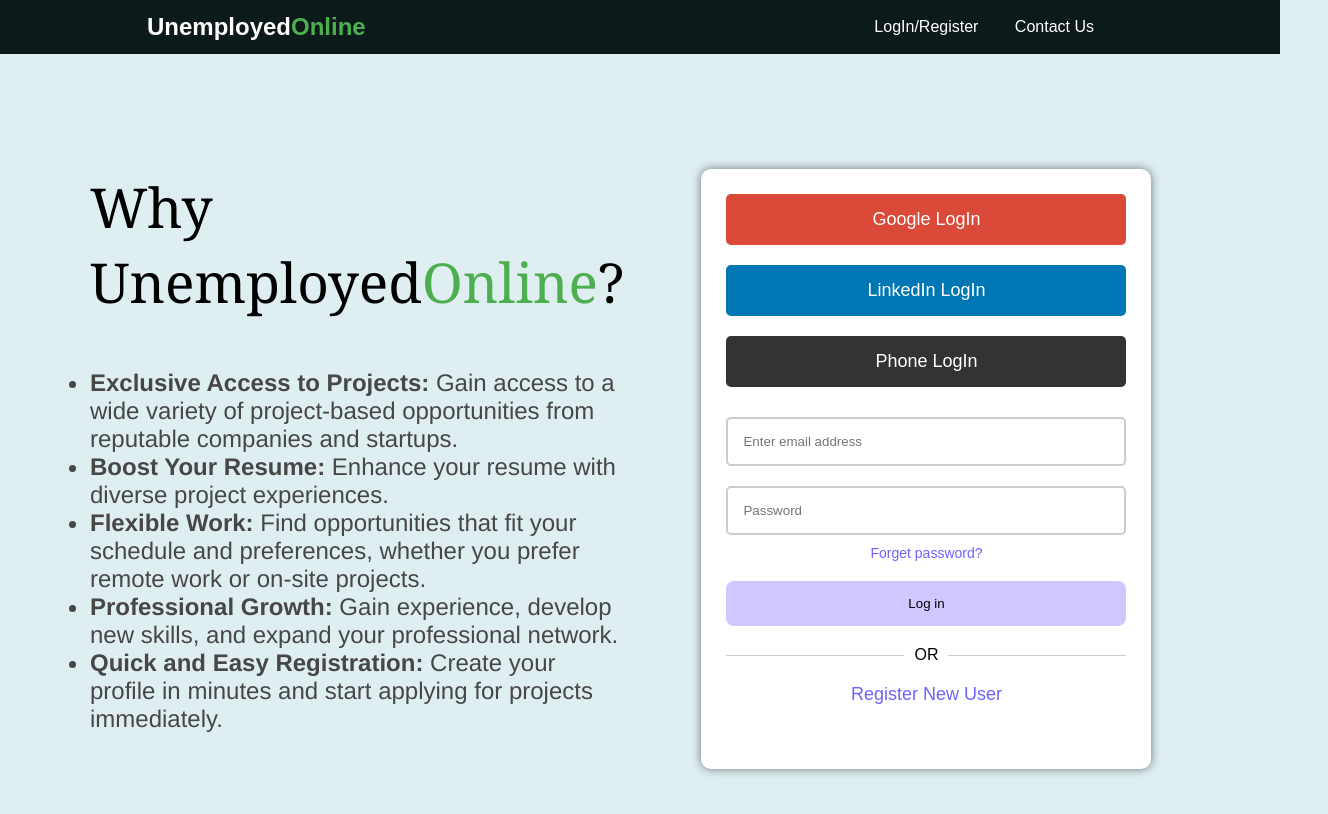
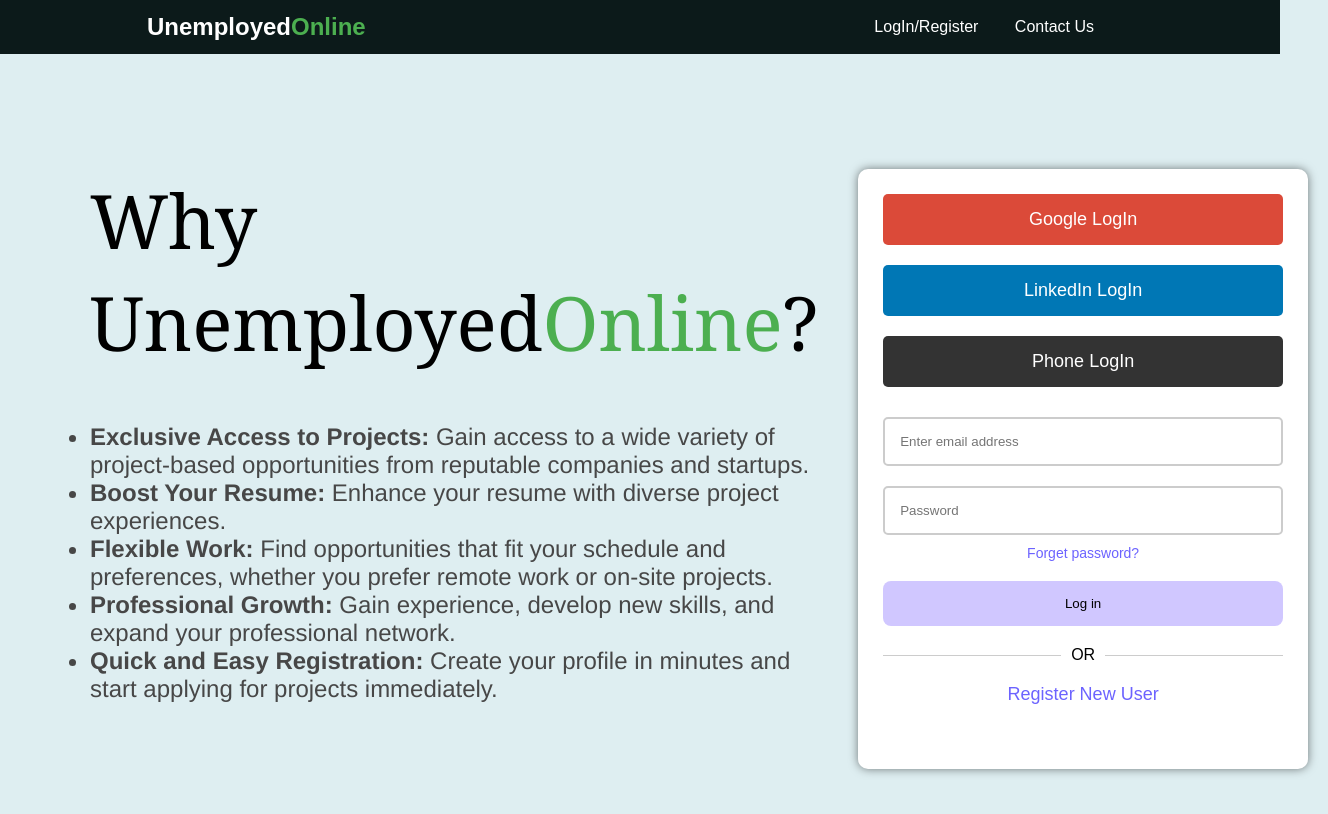
Before and after one commit to nitinsreevstv/unemployedOnline, a plain HTML site: page LogIn/Register.html in a window 1280 px wide. Shown: the whole page, 1328 px wide, since content can reach past the window. Drawn offline with Linux system fonts and the light colour scheme.

Commit message:
why element add in css

```diff
--- a/styles.css
+++ b/styles.css
@@ -205,8 +205,7 @@ footer .footer-rights {
     padding: 20px;
     flex: 1;
     padding-top: 20px;
-    font-family: Cambria, Cochin, Georgia, Times, 'Times New Roman', serif;
-    font-weight: 550;
+
 }
 .right {
     padding: 20px;
@@ -317,11 +316,11 @@ footer .footer-rights {
     text-decoration: none;
     font-size: 18px;
 }
-/* .why {
+.why {
     font-size: 75px;
     font-family: Cambria, Cochin, Georgia, Times, 'Times New Roman', serif;
     font-weight: 550;
-} */
+}
 
 /* need to write media querry from 1100  screen size and so on  */
 
```
